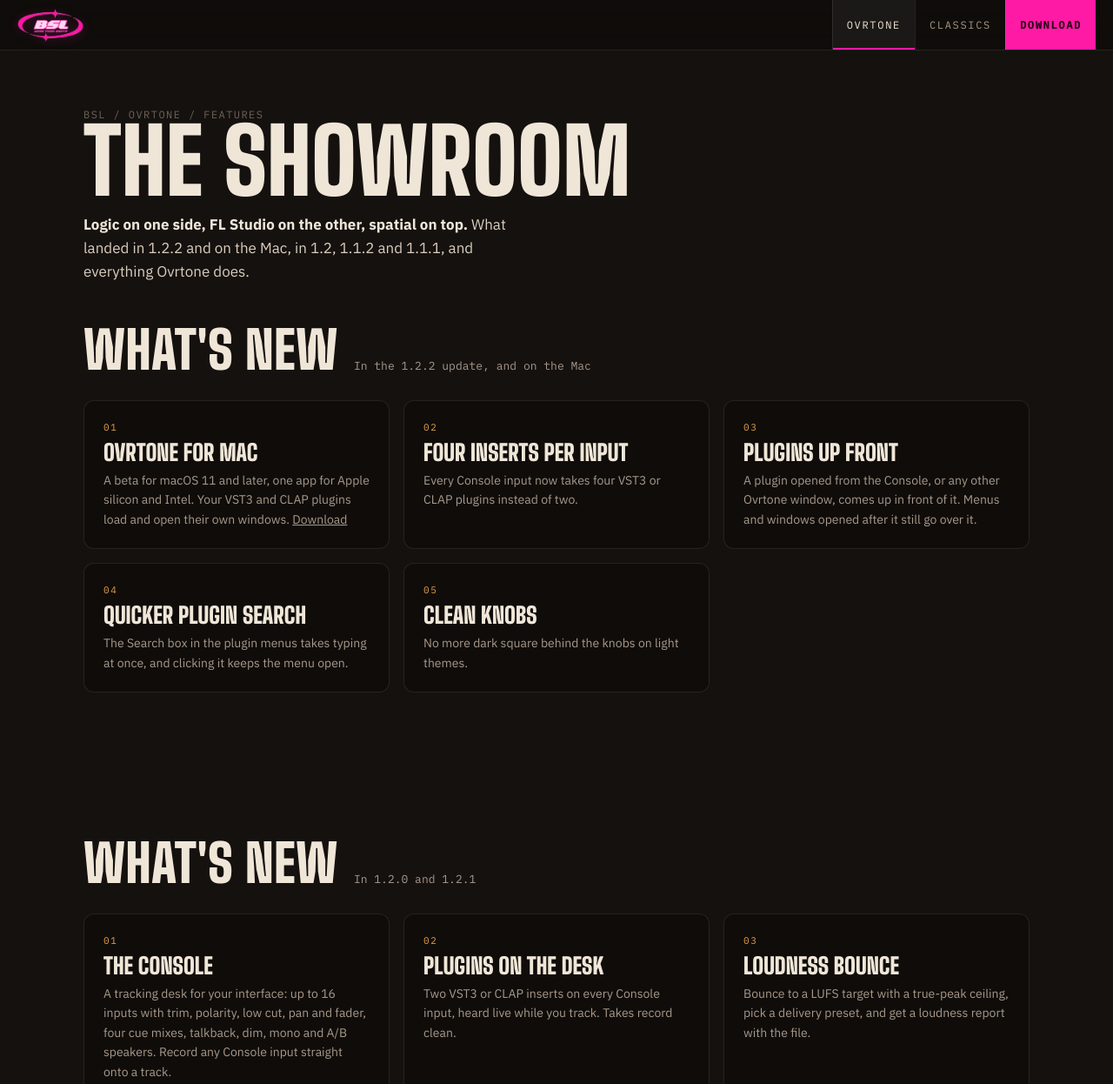
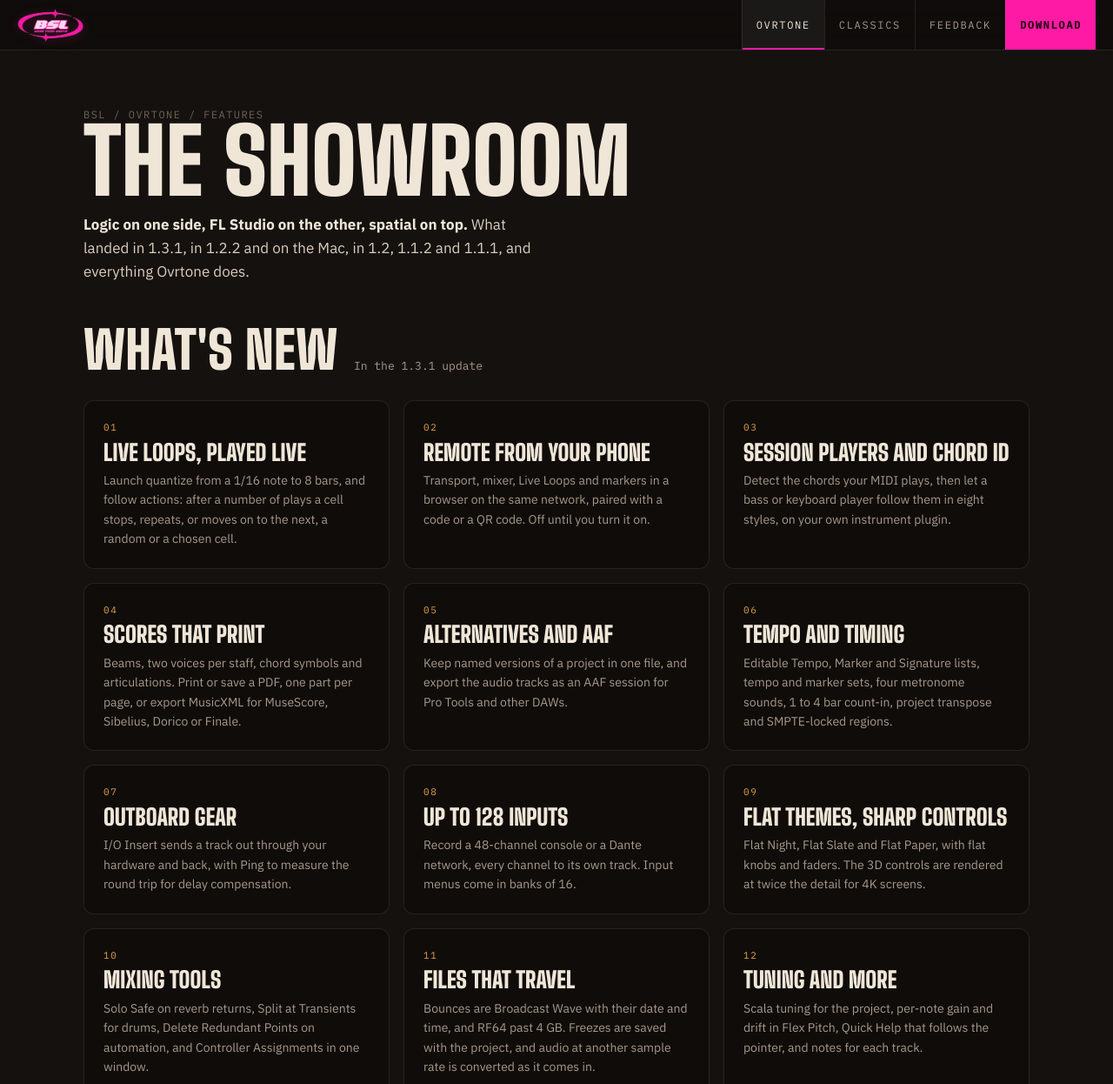
Before and after one commit to SakaBoluwatife/ovrtone, a plain HTML site: page features.html in a window 1280 px wide. Shown: the top 1246 px of the page at 87% size. Drawn offline with Linux system fonts and the light colour scheme.

Commit message:
Ovrtone 1.3.1, feedback board and bug report form

```diff
--- a/features.html
+++ b/features.html
@@ -19,6 +19,7 @@
     <nav>
       <a href="ovrtone.html">Ovrtone</a>
       <a href="plugins.html">Classics</a>
+      <a href="https://github.com/SakaBoluwatife/ovrtone/discussions">Feedback</a>
       <a class="get" href="download.html">Download</a>
     </nav>
   </div>
@@ -29,13 +30,33 @@
     <div class="wrap">
       <div class="crumbs"><a href="index.html">BSL</a> / <a href="ovrtone.html">Ovrtone</a> / Features</div>
       <h1>The showroom</h1>
-      <p class="lead"><b>Logic on one side, FL Studio on the other, spatial on top.</b> What landed in 1.2.2 and on the Mac, in 1.2, 1.1.2 and 1.1.1, and everything Ovrtone does.</p>
+      <p class="lead"><b>Logic on one side, FL Studio on the other, spatial on top.</b> What landed in 1.3.1, in 1.2.2 and on the Mac, in 1.2, 1.1.2 and 1.1.1, and everything Ovrtone does.</p>
     </div>
   </div>
 
+  <section id="new-130">
+    <div class="wrap">
+      <div class="head"><h2>What's new</h2><span class="sub">In the 1.3.1 update</span></div>
+      <div class="grid">
+        <div class="card spec"><div class="n">01</div><h3>Live Loops, played live</h3><p>Launch quantize from a 1/16 note to 8 bars, and follow actions: after a number of plays a cell stops, repeats, or moves on to the next, a random or a chosen cell.</p></div>
+        <div class="card spec"><div class="n">02</div><h3>Remote from your phone</h3><p>Transport, mixer, Live Loops and markers in a browser on the same network, paired with a code or a QR code. Off until you turn it on.</p></div>
+        <div class="card spec"><div class="n">03</div><h3>Session Players and Chord ID</h3><p>Detect the chords your MIDI plays, then let a bass or keyboard player follow them in eight styles, on your own instrument plugin.</p></div>
+        <div class="card spec"><div class="n">04</div><h3>Scores that print</h3><p>Beams, two voices per staff, chord symbols and articulations. Print or save a PDF, one part per page, or export MusicXML for MuseScore, Sibelius, Dorico or Finale.</p></div>
+        <div class="card spec"><div class="n">05</div><h3>Alternatives and AAF</h3><p>Keep named versions of a project in one file, and export the audio tracks as an AAF session for Pro Tools and other DAWs.</p></div>
+        <div class="card spec"><div class="n">06</div><h3>Tempo and timing</h3><p>Editable Tempo, Marker and Signature lists, tempo and marker sets, four metronome sounds, 1 to 4 bar count-in, project transpose and SMPTE-locked regions.</p></div>
+        <div class="card spec"><div class="n">07</div><h3>Outboard gear</h3><p>I/O Insert sends a track out through your hardware and back, with Ping to measure the round trip for delay compensation.</p></div>
+        <div class="card spec"><div class="n">08</div><h3>Up to 128 inputs</h3><p>Record a 48-channel console or a Dante network, every channel to its own track. Input menus come in banks of 16.</p></div>
+        <div class="card spec"><div class="n">09</div><h3>Flat themes, sharp controls</h3><p>Flat Night, Flat Slate and Flat Paper, with flat knobs and faders. The 3D controls are rendered at twice the detail for 4K screens.</p></div>
+        <div class="card spec"><div class="n">10</div><h3>Mixing tools</h3><p>Solo Safe on reverb returns, Split at Transients for drums, Delete Redundant Points on automation, and Controller Assignments in one window.</p></div>
+        <div class="card spec"><div class="n">11</div><h3>Files that travel</h3><p>Bounces are Broadcast Wave with their date and time, and RF64 past 4 GB. Freezes are saved with the project, and audio at another sample rate is converted as it comes in.</p></div>
+        <div class="card spec"><div class="n">12</div><h3>Tuning and more</h3><p>Scala tuning for the project, per-note gain and drift in Flex Pitch, Quick Help that follows the pointer, and notes for each track.</p></div>
+      </div>
+    </div>
+  </section>
+
   <section id="new-122">
     <div class="wrap">
-      <div class="head"><h2>What's new</h2><span class="sub">In the 1.2.2 update, and on the Mac</span></div>
+      <div class="head"><h2>What's new</h2><span class="sub">In 1.2.2, and on the Mac</span></div>
       <div class="grid">
         <div class="card spec"><div class="n">01</div><h3>Ovrtone for Mac</h3><p>A beta for macOS 11 and later, one app for Apple silicon and Intel. Your VST3 and CLAP plugins load and open their own windows. <a href="download.html#mac" style="text-decoration:underline">Download</a></p></div>
         <div class="card spec"><div class="n">02</div><h3>Four inserts per input</h3><p>Every Console input now takes four VST3 or CLAP plugins instead of two.</p></div>
--- a/site.js
+++ b/site.js
@@ -1,14 +1,14 @@
 // Shared by every page of the Ovrtone site.
 
 // ---- Switches: flip these when things are ready ----
-const INSTALLER_READY = true;   // true once Ovrtone-1.2.1-setup.exe is on the v1.2.1 GitHub release
+const INSTALLER_READY = true;   // true once Ovrtone-1.3.1-setup.exe is on the v1.3.1 GitHub release
 const VIDEOS_READY = false;      // true once the Raylight MP4s are in the media folder
 const SOURCE_EMAIL = 'damnmulla@gmail.com';
-const INSTALLER_URL = 'https://github.com/SakaBoluwatife/ovrtone/releases/download/v1.2.1/Ovrtone-1.2.1-setup.exe';
+const INSTALLER_URL = 'https://github.com/SakaBoluwatife/ovrtone/releases/download/v1.3.1/Ovrtone-1.3.1-setup.exe';
 const MAC_READY = false;         // true once Ovrtone-1.2.1-mac.dmg is on the v1.2.1 GitHub release
 const MAC_URL = 'https://github.com/SakaBoluwatife/ovrtone/releases/download/v1.2.1/Ovrtone-1.2.1-mac.dmg';
-const UPDATE_READY = true;       // true once Ovrtone-update-1.2.2.0.exe is on the v1.2.2 GitHub release
-const UPDATE_URL = 'https://github.com/SakaBoluwatife/ovrtone/releases/download/v1.2.2/Ovrtone-update-1.2.2.0.exe';
+const UPDATE_READY = true;       // true once Ovrtone-update-1.3.1.0.exe is on the v1.3.1 GitHub release
+const UPDATE_URL = 'https://github.com/SakaBoluwatife/ovrtone/releases/download/v1.3.1/Ovrtone-update-1.3.1.0.exe';
 
 // Highlight the menu tab of the page we are on.
 (() => {
@@ -57,5 +57,5 @@ const req = document.getElementById('request-source');
 if (req) {
   req.href = 'mailto:' + SOURCE_EMAIL +
     '?subject=' + encodeURIComponent('Ovrtone source code request') +
-    '&body=' + encodeURIComponent('Hi, I would like the source code for Ovrtone.\n\nVersion I downloaded: 1.2.2\n\nThanks!');
+    '&body=' + encodeURIComponent('Hi, I would like the source code for Ovrtone.\n\nVersion I downloaded: 1.3.1\n\nThanks!');
 }
```
Also changed, not shown: download.html (+6 -4 lines), index.html (+2 -1 lines), ovrtone.html (+2 -1 lines), plugins.html (+1 -0 lines), 2 other files.
